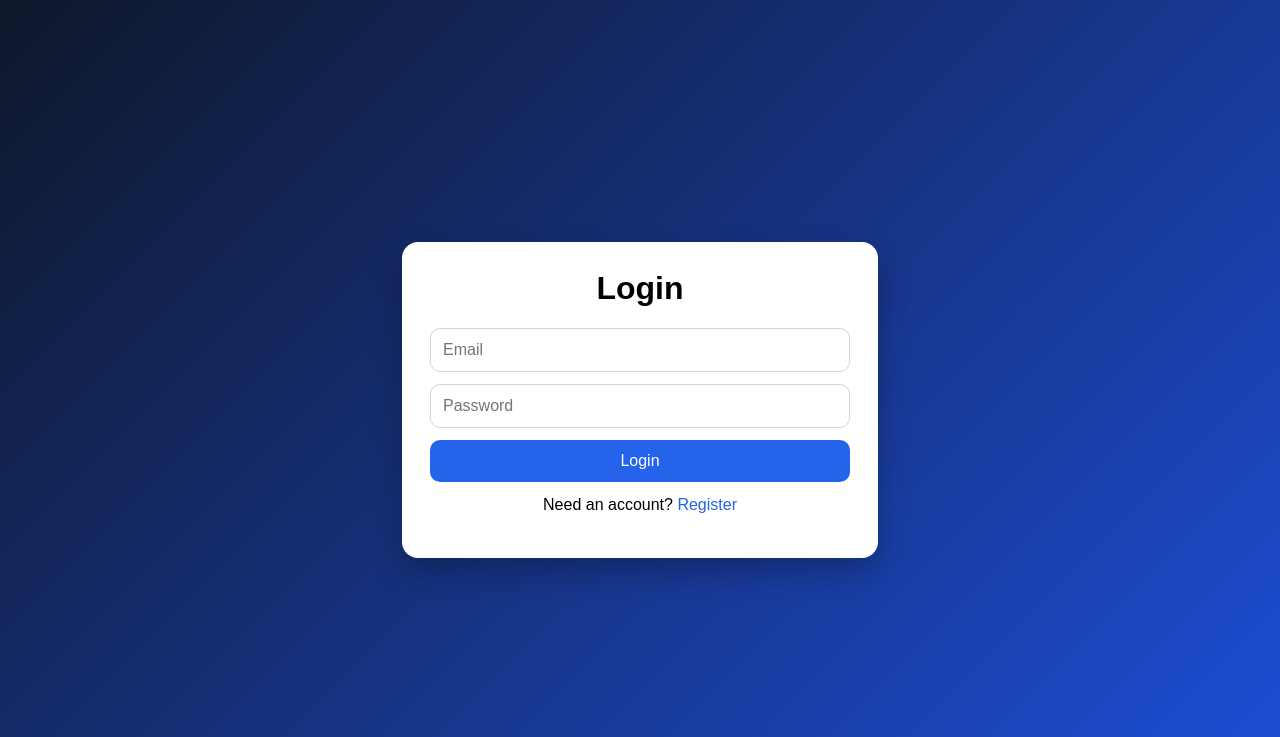
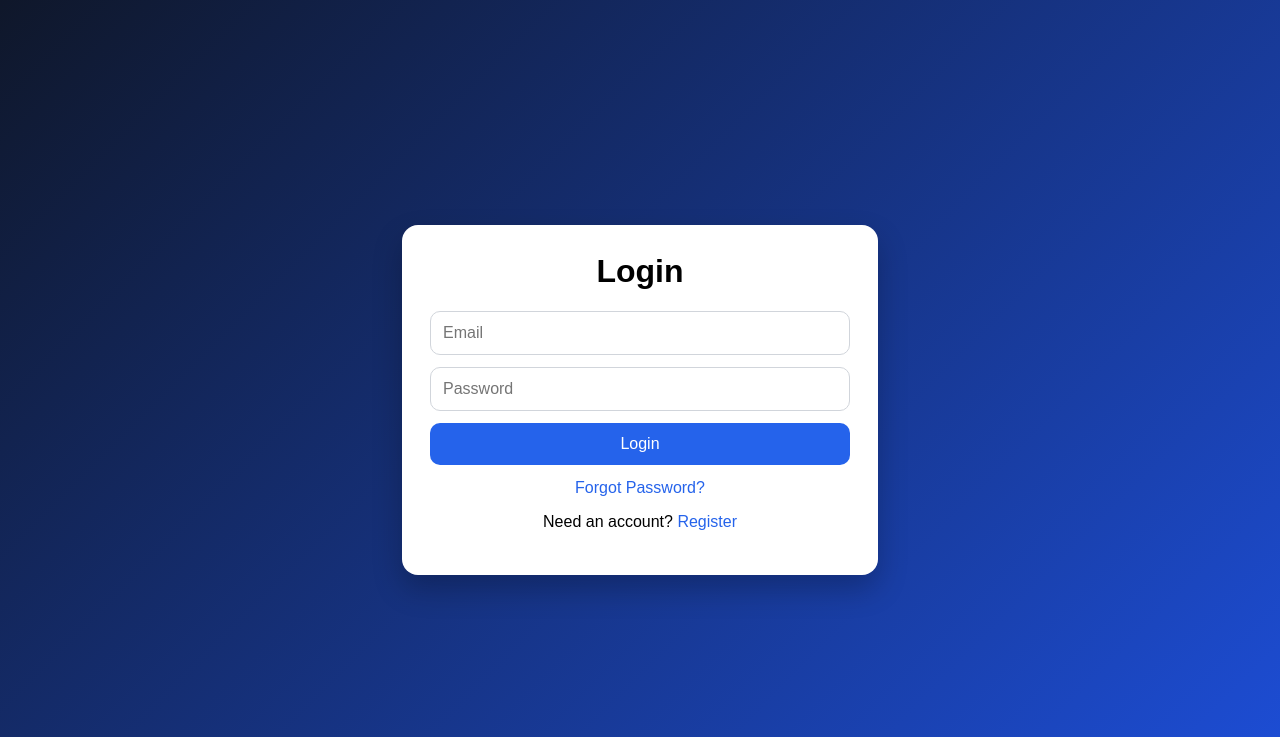
Before and after one commit to bekeleezra995-colud/syncwrite-collab-editor, a Flask app: page /login in a window 1280 px wide. Shown: the top 737 px of the page. Run offline with Flask 3, Linux system fonts and the light colour scheme.

Commit message:
implement password reset functionality and enhance user registration validation

```diff
--- a/app.py
+++ b/app.py
@@ -1,5 +1,9 @@
 import os
+import secrets
+import smtplib
 import sqlite3
+from datetime import datetime, timedelta, timezone
+from email.message import EmailMessage
 from functools import wraps
 
 from flask import Flask, abort, jsonify, redirect, render_template, request, session, url_for
@@ -81,6 +85,15 @@ def init_db():
             FOREIGN KEY(author_id) REFERENCES users(id) ON DELETE CASCADE,
             FOREIGN KEY(parent_id) REFERENCES comments(id) ON DELETE CASCADE
         );
+
+        CREATE TABLE IF NOT EXISTS password_reset_tokens (
+            id INTEGER PRIMARY KEY AUTOINCREMENT,
+            email TEXT NOT NULL,
+            token TEXT UNIQUE NOT NULL,
+            expires_at TEXT NOT NULL,
+            created_at TEXT NOT NULL DEFAULT CURRENT_TIMESTAMP,
+            FOREIGN KEY(email) REFERENCES users(email) ON DELETE CASCADE
+        );
         """
     )
     conn.commit()
@@ -147,6 +160,11 @@ def get_document_permission(document_id, user_id):
     row = conn.execute('SELECT permission FROM document_permissions WHERE document_id = ? AND user_id = ?', (document_id, user_id)).fetchone()
     conn.close()
     return row['permission'] if row else None
+
+
+def can_view_document(document_id, user_id):
+    permission = get_document_permission(document_id, user_id)
+    return permission in ('owner', 'viewer', 'commenter', 'editor')
 
 
 def can_edit_document(document_id, user_id):
@@ -220,6 +238,48 @@ def is_strong_password(password):
     return bool(re.compile(r'^(?=.*[a-z])(?=.*[A-Z])(?=.*\d)(?=.*[!@#$%^&*()_+\-=[\]{};\':"\\|,.<>/?~`])[A-Za-z\d!@#$%^&*()_+\-=[\]{};\':"\\|,.<>/?~`]{8,}$').fullmatch(password))
 
 
+def is_valid_email(email):
+    import re
+    if not isinstance(email, str):
+        return False
+    return bool(re.compile(r'^[^@\s]+@[^@\s]+\.[^@\s]+$').fullmatch(email.strip()))
+
+
+def send_password_reset_email(email, token):
+    smtp_host = os.environ.get('SMTP_HOST')
+    smtp_port = int(os.environ.get('SMTP_PORT', '465'))
+    sender = os.environ.get('SMTP_SENDER')
+    username = os.environ.get('SMTP_USERNAME')
+    password = os.environ.get('SMTP_PASSWORD')
+
+    if not all([smtp_host, sender, username, password]):
+        return False
+
+    reset_url = url_for('reset_password', token=token, _external=True)
+    message = EmailMessage()
+    message['Subject'] = 'SyncWrite Password Reset'
+    message['From'] = sender
+    message['To'] = email
+    message.set_content(
+        'Use the following link to reset your SyncWrite password:\n\n'
+        f'{reset_url}\n\n'
+        'If you did not request this, you can ignore this email.'
+    )
+
+    try:
+        if smtp_port == 587:
+            server = smtplib.SMTP(smtp_host, smtp_port)
+            server.starttls()
+        else:
+            server = smtplib.SMTP_SSL(smtp_host, smtp_port)
+        server.login(username, password)
+        server.send_message(message)
+        server.quit()
+        return True
+    except Exception:
+        return False
+
+
 def get_presence_for_document(document_id):
     users = PRESENCE.get(str(document_id), {})
     return [
@@ -270,9 +330,20 @@ def register():
         name = request.form.get('name', '').strip()
         email = request.form.get('email', '').strip().lower()
         password = request.form.get('password', '')
+        confirm_password = request.form.get('confirm_password', '')
 
-        if not name or not email or not password:
-            return render_template('index.html', error='Please complete all fields.', show_register=True)
+        if not name:
+            return render_template('index.html', error='Name is required.', show_register=True)
+        if len(name) < 3:
+            return render_template('index.html', error='Name must contain at least 3 characters.', show_register=True)
+        if not email:
+            return render_template('index.html', error='Email is required.', show_register=True)
+        if not is_valid_email(email):
+            return render_template('index.html', error='Please enter a valid email address.', show_register=True)
+        if not password:
+            return render_template('index.html', error='Password is required.', show_register=True)
+        if confirm_password and password != confirm_password:
+            return render_template('index.html', error='Passwords do not match.', show_register=True)
         if not is_strong_password(password):
             return render_template('index.html', error='Password must include uppercase, lowercase, number and special character.', show_register=True)
         if get_user_by_email(email):
@@ -307,6 +378,89 @@ def login():
 def logout():
     session.clear()
     return redirect(url_for('login'))
+
+
+@app.route('/forgot-password', methods=['GET', 'POST'])
+def forgot_password():
+    if request.method == 'POST':
+        email = request.form.get('email', '').strip().lower()
+        user = get_user_by_email(email)
+        if not user:
+            return render_template('index.html', error='User not found.', show_register=False, show_forgot_password=True)
+
+        token = secrets.token_urlsafe(24)
+        expires_at = (datetime.now(timezone.utc) + timedelta(minutes=30)).isoformat()
+
+        conn = get_db()
+        conn.execute('DELETE FROM password_reset_tokens WHERE email = ?', (email,))
+        conn.execute(
+            'INSERT INTO password_reset_tokens (email, token, expires_at) VALUES (?, ?, ?)',
+            (email, token, expires_at),
+        )
+        conn.commit()
+        conn.close()
+
+        email_sent = send_password_reset_email(email, token)
+        if email_sent:
+            return render_template(
+                'index.html',
+                message='Password reset link sent to your email.',
+                show_register=False,
+                show_forgot_password=True,
+            )
+
+        return render_template(
+            'index.html',
+            message=f'Password reset link generated. Use the token: {token} (demo mode).',
+            show_register=False,
+            show_forgot_password=True,
+        )
+
+    return render_template('index.html', show_register=False, show_forgot_password=True)
+
+
+@app.route('/reset-password/<token>', methods=['GET', 'POST'])
+def reset_password(token):
+    conn = get_db()
+    row = conn.execute('SELECT * FROM password_reset_tokens WHERE token = ?', (token,)).fetchone()
+    if not row:
+        conn.close()
+        return render_template('index.html', error='Invalid or expired password reset token.', show_register=False, show_forgot_password=True)
+
+    expires_at = datetime.fromisoformat(row['expires_at'])
+    if datetime.now(timezone.utc) > expires_at:
+        conn.execute('DELETE FROM password_reset_tokens WHERE token = ?', (token,))
+        conn.commit()
+        conn.close()
+        return render_template('index.html', error='Password reset token has expired.', show_register=False, show_forgot_password=True)
+
+    if request.method == 'POST':
+        password = request.form.get('password', '')
+        confirm_password = request.form.get('confirm_password', '')
+
+        if not password:
+            conn.close()
+            return render_template('index.html', error='Password is required.', show_register=False, show_forgot_password=True)
+        if password != confirm_password:
+            conn.close()
+            return render_template('index.html', error='Passwords do not match.', show_register=False, show_forgot_password=True)
+        if not is_strong_password(password):
+            conn.close()
+            return render_template('index.html', error='Password must include uppercase, lowercase, number and special character.', show_register=False, show_forgot_password=True)
+
+        conn.execute('UPDATE users SET password = ? WHERE email = ?', (generate_password_hash(password), row['email']))
+        conn.execute('DELETE FROM password_reset_tokens WHERE token = ?', (token,))
+        conn.commit()
+        conn.close()
+        return render_template('index.html', message='Password updated successfully. Please login with your new password.', show_register=False)
+
+    conn.close()
+    return render_template(
+        'index.html',
+        show_register=False,
+        show_forgot_password=True,
+        reset_token=token,
+    )
 
 
 @app.route('/dashboard')
@@ -393,7 +547,13 @@ def rename_document(document_id):
         abort(404)
     if not can_edit_document(document_id, current_user()['id']):
         abort(403)
-    new_title = request.form.get('title', '').strip() or doc['title']
+
+    new_title = request.form.get('title', '').strip()
+    if not new_title:
+        abort(400)
+    if len(new_title) > 255:
+        abort(400)
+
     conn = get_db(); conn.execute('UPDATE documents SET title = ?, updated_at = CURRENT_TIMESTAMP WHERE id = ?', (new_title, document_id)); conn.commit(); conn.close()
     return redirect(url_for('document_detail', document_id=document_id))
 
@@ -406,7 +566,12 @@ def duplicate_document(document_id):
         abort(404)
     if not can_edit_document(document_id, current_user()['id']):
         abort(403)
-    conn = get_db(); cursor = conn.execute('INSERT INTO documents (title, owner_id, content, created_at, updated_at, last_opened_at) VALUES (?, ?, ?, CURRENT_TIMESTAMP, CURRENT_TIMESTAMP, CURRENT_TIMESTAMP)', (f'{doc["title"]} Copy', current_user()['id'], doc['content'])); new_id = cursor.lastrowid; conn.commit(); conn.close(); create_document_snapshot(new_id, current_user()['id'], doc['content'], 'Duplicated document'); return redirect(url_for('document_detail', document_id=new_id))
+
+    copied_title = f'{doc["title"]} (Copy)'
+    if len(copied_title) > 255:
+        copied_title = f'{doc["title"][:252]} (Copy)'
+
+    conn = get_db(); cursor = conn.execute('INSERT INTO documents (title, owner_id, content, created_at, updated_at, last_opened_at) VALUES (?, ?, ?, CURRENT_TIMESTAMP, CURRENT_TIMESTAMP, CURRENT_TIMESTAMP)', (copied_title, current_user()['id'], doc['content'])); new_id = cursor.lastrowid; conn.commit(); conn.close(); create_document_snapshot(new_id, current_user()['id'], doc['content'], 'Duplicated document'); return redirect(url_for('document_detail', document_id=new_id))
 
 
 @app.route('/documents/<int:document_id>/delete', methods=['POST'])
@@ -531,7 +696,12 @@ def restore_revision(document_id, revision_id):
     conn = get_db(); revision = conn.execute('SELECT * FROM revisions WHERE id = ? AND document_id = ?', (revision_id, document_id)).fetchone();
     if not revision:
         conn.close(); abort(404)
-    conn.execute('UPDATE documents SET content = ?, updated_at = CURRENT_TIMESTAMP WHERE id = ?', (revision['content'], document_id)); conn.commit(); conn.close(); socketio.emit('document_update', {'document_id': document_id, 'content': revision['content']}, room=f'document_{document_id}'); return redirect(url_for('document_history', document_id=document_id))
+
+    create_document_snapshot(document_id, current_user()['id'], revision['content'], f'Restored revision {revision["revision_number"]}')
+    conn.execute('UPDATE documents SET content = ?, updated_at = CURRENT_TIMESTAMP WHERE id = ?', (revision['content'], document_id))
+    conn.commit(); conn.close()
+    socketio.emit('document_update', {'document_id': document_id, 'content': revision['content']}, room=f'document_{document_id}')
+    return redirect(url_for('document_history', document_id=document_id))
 
 
 @socketio.on('join_document')
@@ -540,6 +710,8 @@ def handle_join_document(payload):
     if not user:
         return
     document_id = int(payload.get('doc_id'))
+    if not can_view_document(document_id, user['id']):
+        return
     room = f'document_{document_id}'
     join_room(room)
     update_presence(document_id, user['id'], user['name'], request.sid)
@@ -555,6 +727,8 @@ def handle_cursor_update(payload):
     if not user:
         return
     document_id = int(payload.get('doc_id'))
+    if not can_view_document(document_id, user['id']):
+        return
     update_presence(document_id, user['id'], user['name'], request.sid, payload.get('cursor'), payload.get('typing'))
     emit('presence_update', {'users': get_presence_for_document(document_id)}, room=f'document_{document_id}')
 
--- a/templates/index.html
+++ b/templates/index.html
@@ -20,15 +20,33 @@
 <body>
   <div class="card">
     {% if error %}<div class="error">{{ error }}</div>{% endif %}
+    {% if message %}<div class="error" style="background:#dcfce7;color:#166534;border-color:#86efac;">{{ message }}</div>{% endif %}
     {% if show_register %}
       <h1>Create Account</h1>
       <form method="post" action="{{ url_for('register') }}">
         <input type="text" name="name" placeholder="Full name" required>
         <input type="email" name="email" placeholder="Email" required>
         <input type="password" name="password" placeholder="Password" required>
+        <input type="password" name="confirm_password" placeholder="Confirm Password" required>
         <button type="submit">Register</button>
       </form>
       <p class="switch">Already have an account? <a href="{{ url_for('login') }}">Login</a></p>
+    {% elif show_forgot_password %}
+      {% if reset_token %}
+        <h1>Reset Password</h1>
+        <form method="post" action="{{ url_for('reset_password', token=reset_token) }}">
+          <input type="password" name="password" placeholder="New password" required>
+          <input type="password" name="confirm_password" placeholder="Confirm password" required>
+          <button type="submit">Update Password</button>
+        </form>
+      {% else %}
+        <h1>Forgot Password</h1>
+        <form method="post" action="{{ url_for('forgot_password') }}">
+          <input type="email" name="email" placeholder="Email" required>
+          <button type="submit">Send Reset Link</button>
+        </form>
+      {% endif %}
+      <p class="switch"><a href="{{ url_for('login') }}">Back to Login</a></p>
     {% else %}
       <h1>Login</h1>
       <form method="post" action="{{ url_for('login') }}">
@@ -36,6 +54,7 @@
         <input type="password" name="password" placeholder="Password" required>
         <button type="submit">Login</button>
       </form>
+      <p class="switch"><a href="{{ url_for('forgot_password') }}">Forgot Password?</a></p>
       <p class="switch">Need an account? <a href="{{ url_for('register') }}">Register</a></p>
     {% endif %}
   </div>
```
Also changed, not shown: templates/dashboard.html (+10 -2 lines), templates/editor.html (+17 -1 lines), tests/test_auth_security.py (+235 -1 lines).
